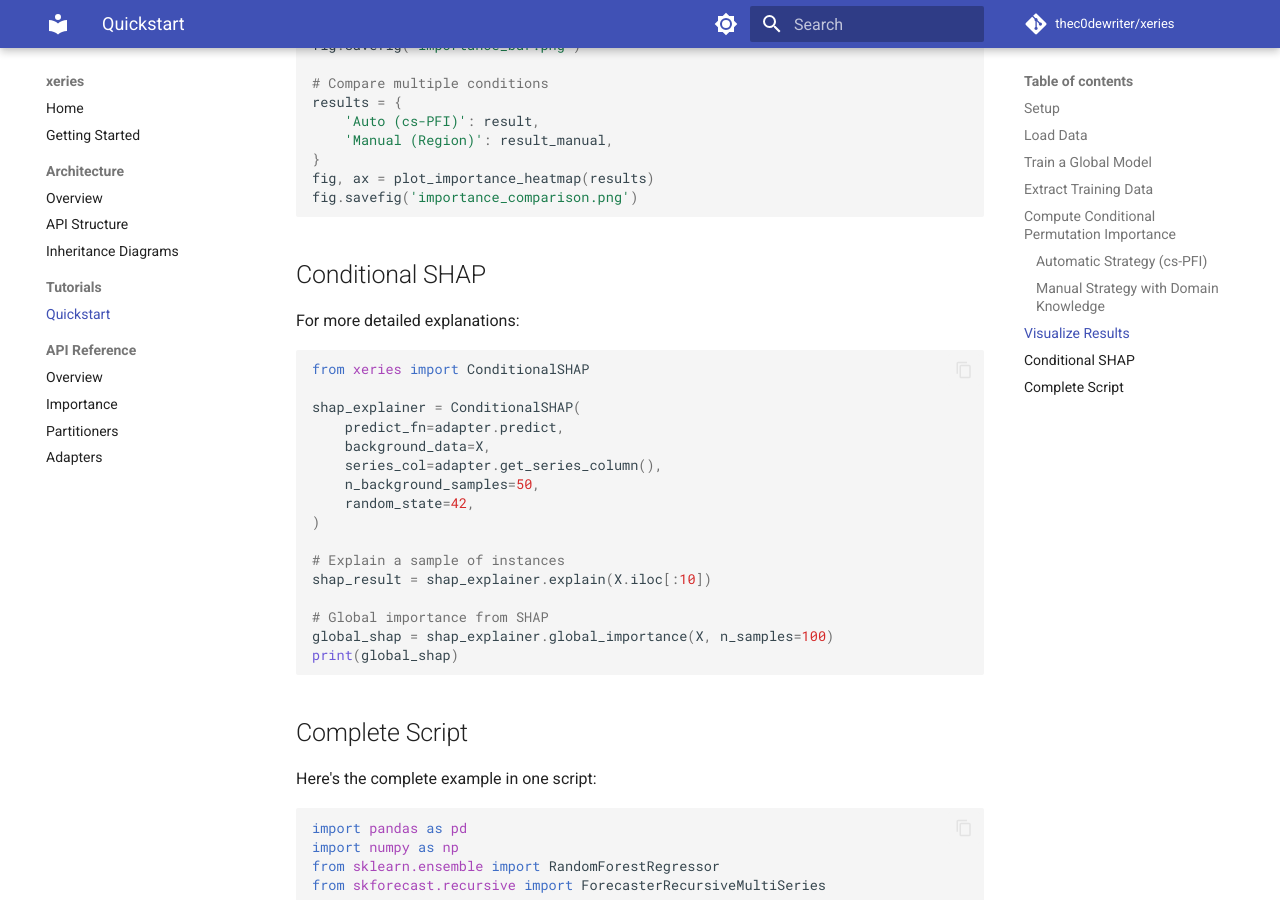
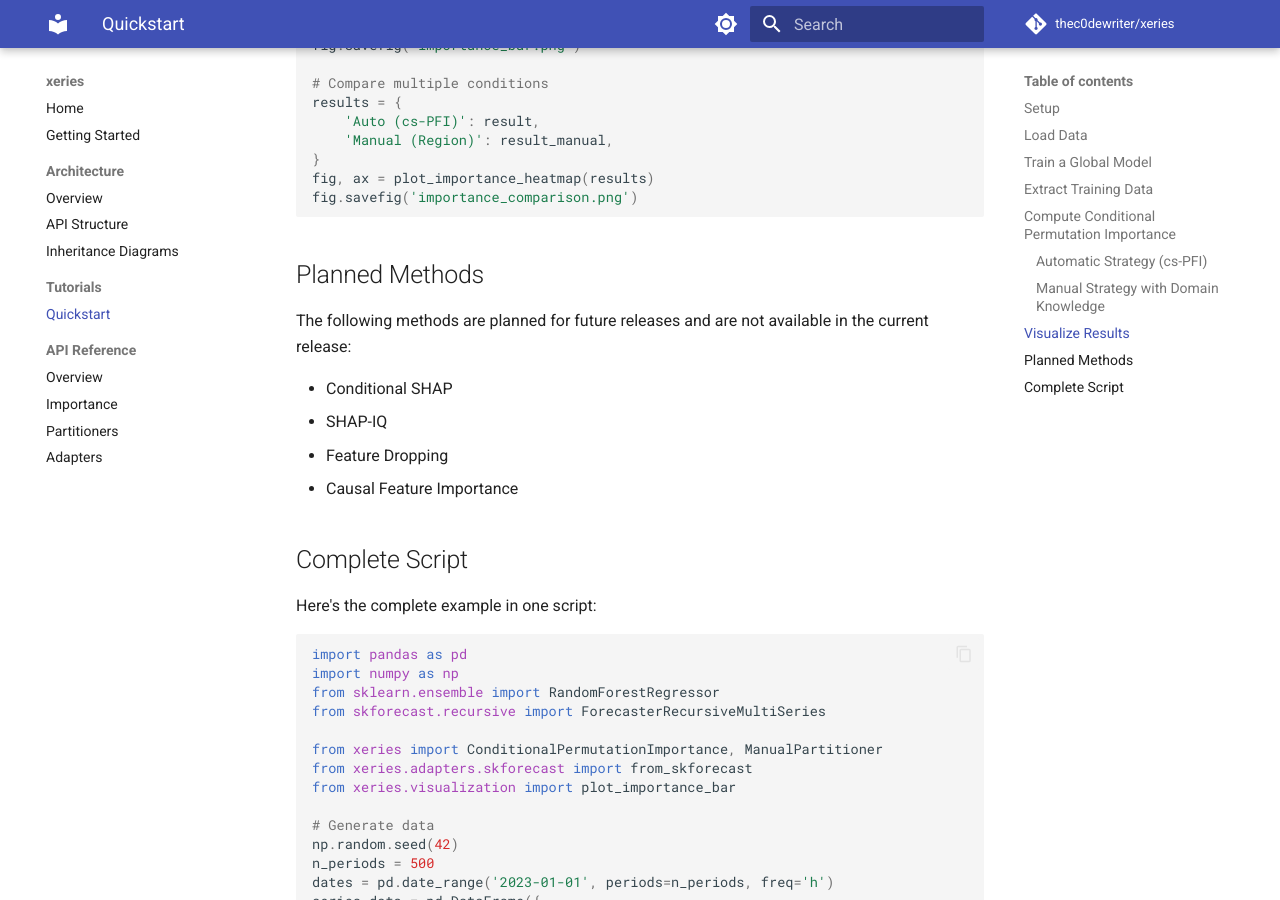
Before and after one commit to thec0dewriter/xeries, an MkDocs documentation site: the page built from docs/tutorials/quickstart.md, in a window 1280 px wide and 900 px high, scrolled down 2677 px. Built offline with MkDocs 1.6.1 and Material for MkDocs 9.7.7, drawn with Linux system fonts in a browser that asks for light colours; comment, search, counter and statistics services are not loaded.

Commit message:
docs: update documentation to reflect planned methods and features

````diff
--- a/docs/tutorials/quickstart.md
+++ b/docs/tutorials/quickstart.md
@@ -137,28 +137,14 @@ fig, ax = plot_importance_heatmap(results)
 fig.savefig('importance_comparison.png')
 ```
 
-## Conditional SHAP
+## Planned Methods
 
-For more detailed explanations:
+The following methods are planned for future releases and are not available in the current release:
 
-```python
-from xeries import ConditionalSHAP
-
-shap_explainer = ConditionalSHAP(
-    predict_fn=adapter.predict,
-    background_data=X,
-    series_col=adapter.get_series_column(),
-    n_background_samples=50,
-    random_state=42,
-)
-
-# Explain a sample of instances
-shap_result = shap_explainer.explain(X.iloc[:10])
-
-# Global importance from SHAP
-global_shap = shap_explainer.global_importance(X, n_samples=100)
-print(global_shap)
-```
+- Conditional SHAP
+- SHAP-IQ
+- Feature Dropping
+- Causal Feature Importance
 
 ## Complete Script
 
````
Also changed, not shown: README.md (+31 -101 lines), docs/api/importance.md (+7 -10 lines), docs/api/reference.md (+9 -8 lines), docs/getting-started.md (+9 -14 lines), docs/index.md (+2 -3 lines).
